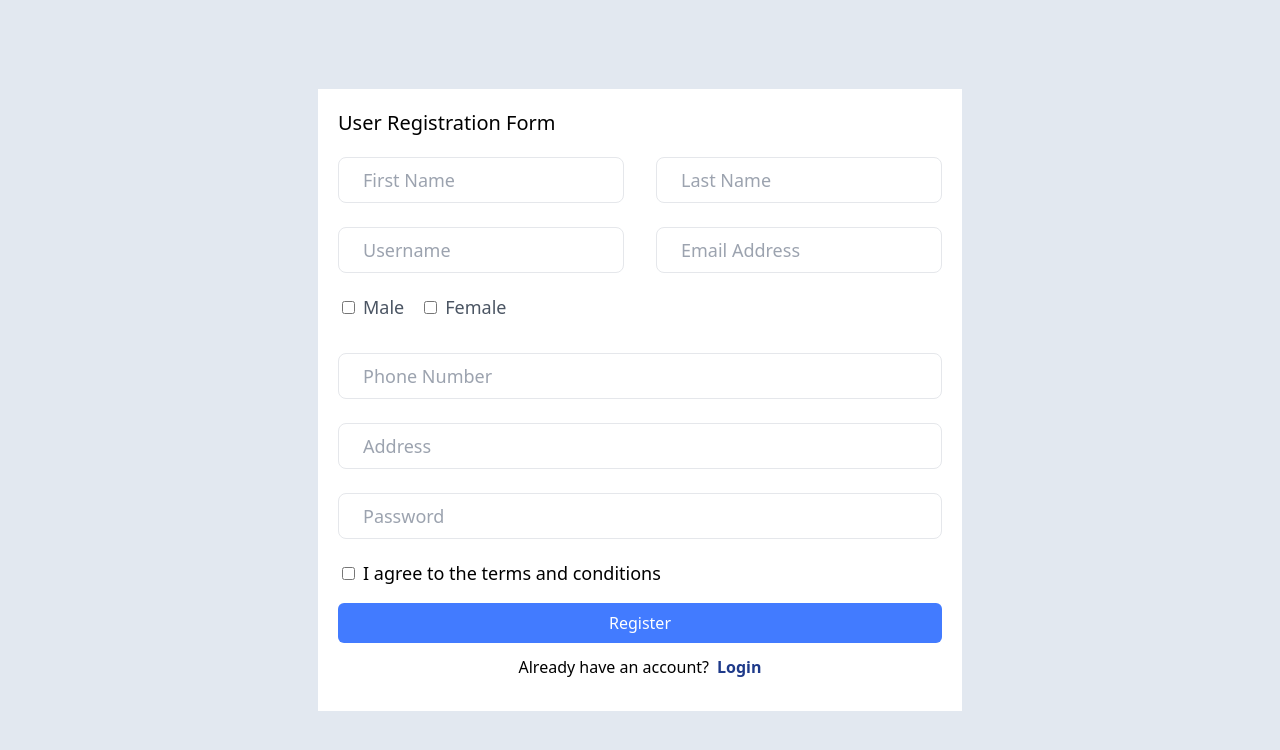
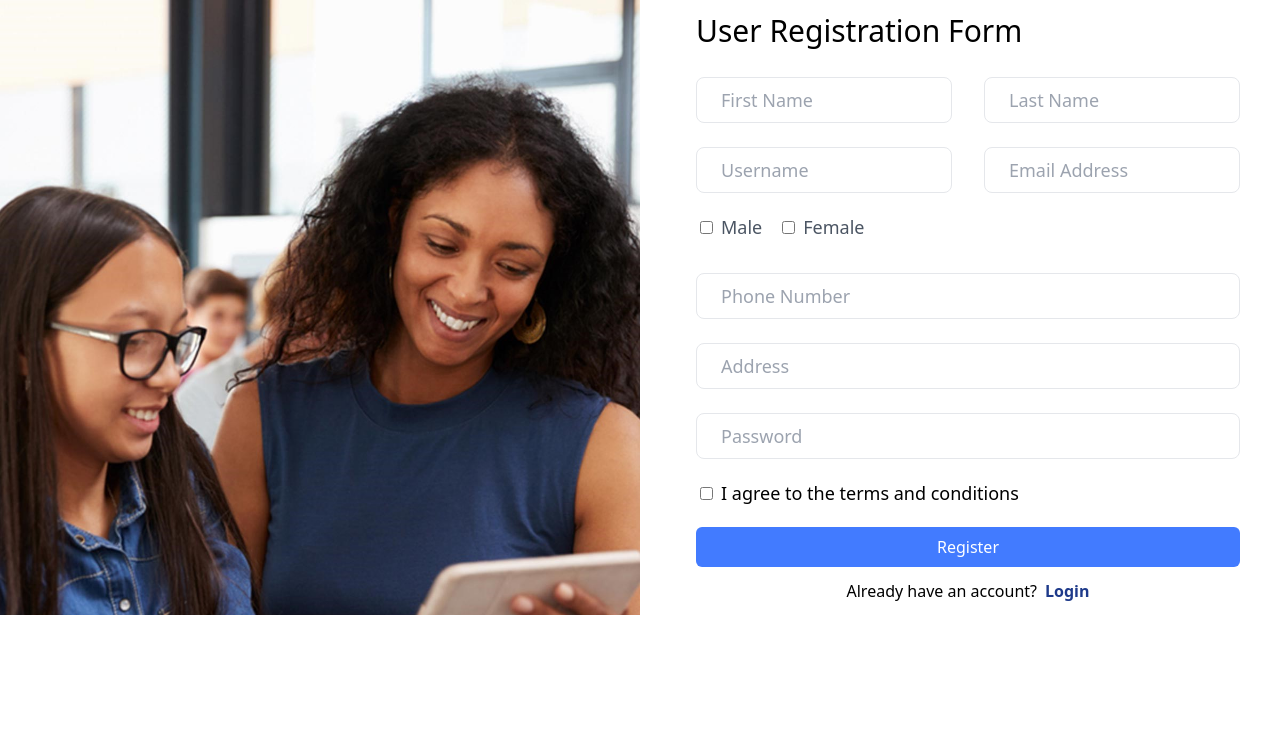
Before and after one commit to himsgyawali54/Food-Zone, a React (Vite) app: page /register in a window 1280 px wide. Shown: the top 750 px of the page. Built offline with nearby package versions, Linux system fonts and the light colour scheme.

Commit message:
registration form ui changed

```diff
--- a/src/Register/RegisterForm.tsx
+++ b/src/Register/RegisterForm.tsx
@@ -68,15 +68,18 @@ const RegisterForm = () => {
   };
   return (
     <>
-      <div className="grid justify-center bg-slate-200 h-screen items-center ">
-        <div className="bg-white h-fit p-5">
-          <h3 className="font-medium text-xl pb-2">User Registration Form</h3>
+      <div className="grid grid-cols-1 md:grid-cols-2 items-center ">
+        <div>
+          <img src="img/signup-img.jpg" alt="" height="200px" />
+        </div>
+        <div className="bg-white  py-2 ps-14 pr-10 h-fit">
+          <h3 className="font-medium text-3xl pb-2">User Registration Form</h3>
           <form onSubmit={handleSubmit(onsubmit)}>
             {isLoading ? (
               "Creating User.."
             ) : (
               <>
-                <div className="grid grid-cols-2 gap-x-8">
+                <div className="grid grid-cols-2 gap-x-8 mt-2">
                   <TextInput
                     type="text"
                     placeholder="First Name"
@@ -165,12 +168,12 @@ const RegisterForm = () => {
                   </div>
                   <button
                     type="submit"
-                    className="bg-[#427BFF] text-white py-2 px-4 rounded-md mt-2 cursor-pointer"
+                    className="bg-[#427BFF] text-white py-2 px-4 rounded-md mt-3 cursor-pointer"
                     disabled={!isChecked}
                   >
                     Register
                   </button>
-                  <p className="py-3 text-center">
+                  <p className="pt-3 text-center">
                     Already have an account?
                     <Link
                       to="/"
```
Also changed, not shown: public/img/signup-img.jpg (added).
